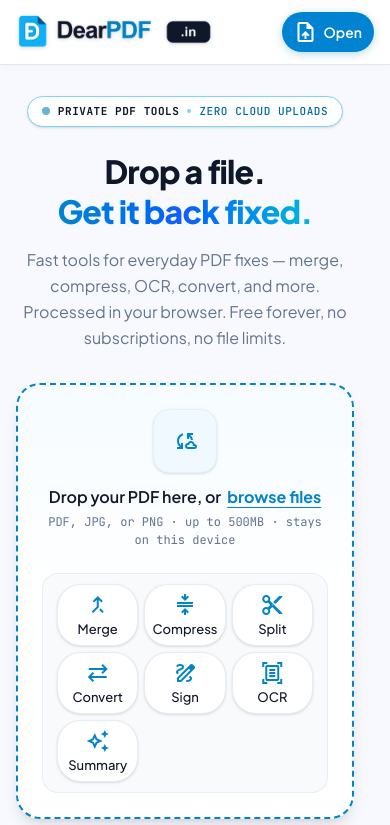
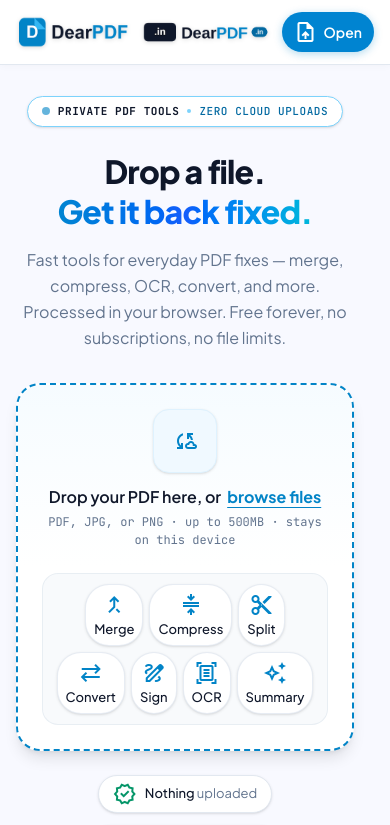
Before and after one commit to avndindia/dearpdf, a Next.js app: page / in a window 390 px wide. Shown: the top 825 px of the page. Built offline with nearby package versions, Linux system fonts and the light colour scheme.

Commit message:
Center Fast Actions on mobile and refresh sky logo lockup.

```diff
--- a/src/components/SiteHeader.tsx
+++ b/src/components/SiteHeader.tsx
@@ -33,7 +33,7 @@
   return (
     <Link href="/" onClick={() => dismissPdfToolCompletion()} className="flex select-none items-center py-1 transition-transform hover:scale-[1.02]">
       <Image
-        src="/logo-dearpdf-lockup.png"
+        src="/logo-dearpdf-lockup.png?v=sky2"
         alt="DearPDF.in"
         width={200}
         height={40}
--- a/src/components/StitchHome.tsx
+++ b/src/components/StitchHome.tsx
@@ -206,11 +206,11 @@
                 PDF, JPG, or PNG · up to 500MB · stays on this device
               </p>
 
-              <div className="flex w-full flex-col items-stretch justify-between gap-2 overflow-x-auto rounded-2xl border border-slate-200/70 bg-slate-50/90 px-3.5 py-2.5 sm:flex-row sm:items-center">
+              <div className="flex w-full flex-col items-center justify-center gap-2 rounded-2xl border border-slate-200/70 bg-slate-50/90 px-3 py-2.5 sm:flex-row sm:items-center sm:justify-between sm:px-3.5">
                 <span className="hidden whitespace-nowrap pl-1 text-left font-mono text-[11px] font-semibold uppercase text-secondary sm:inline">
                   Fast Actions:
                 </span>
-                <div className="grid flex-1 grid-cols-3 gap-1.5 sm:flex sm:flex-wrap sm:items-center sm:justify-end">
+                <div className="flex w-full flex-wrap items-center justify-center gap-1.5 sm:w-auto sm:flex-1 sm:justify-end">
                   {FAST_ACTIONS.map((action) =>
                     action.href ? (
                       <Link
```
Also changed, not shown: public/logo-dearpdf-lockup.png, public/logo-dearpdf.png.
